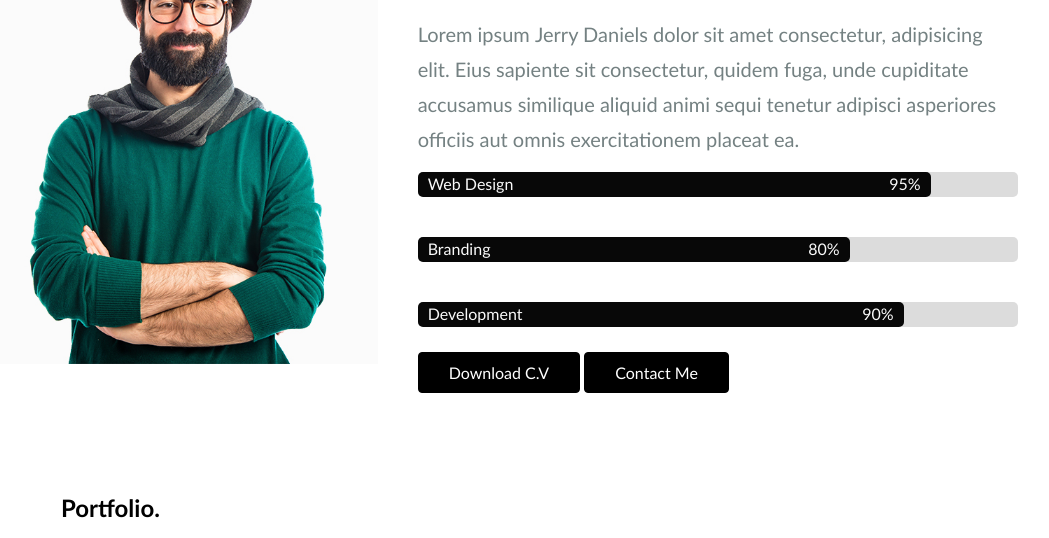
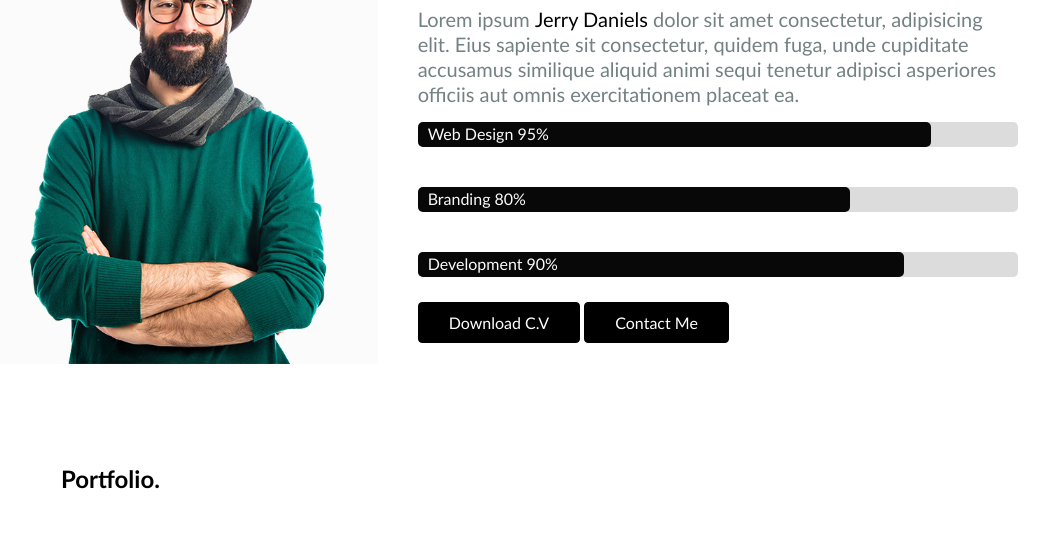
Before and after one commit to front-end-by-rimantas/30-grupe-portfolio-daniels, a website: page index.html in a window 1280 px wide. Shown: the part 562-1100 px from the top of the page, without its empty margins (29-1078 px from the left). Drawn offline with Linux system fonts and the light colour scheme.

Commit message:
final fix

```diff
--- a/css/home.css
+++ b/css/home.css
@@ -40,9 +40,11 @@
     font-style: bold;
 }
 .about-me-row > p{
+    font-style: normal;
     color:#748182;
     font-size: 20px;
-    line-height: 35px;
+    line-height: 25px;
+    font-family: ;
 }
 .about-me-row > p:first-of-type{
     font-size: 18px;
@@ -51,14 +53,14 @@
     margin-bottom: 20px;;
 }
 
-.about-me-row > span{
+.about-me-row > p > span{
     font-style: bold;
+    color: black;
 }
 
-.progress.bar > .progress > .bar > .loading > .value{
+.progress-bar > .progress > .bar > .loading > .value{
     float: right;
 }
-
 /* ABOUT ME END */
 
 
```
